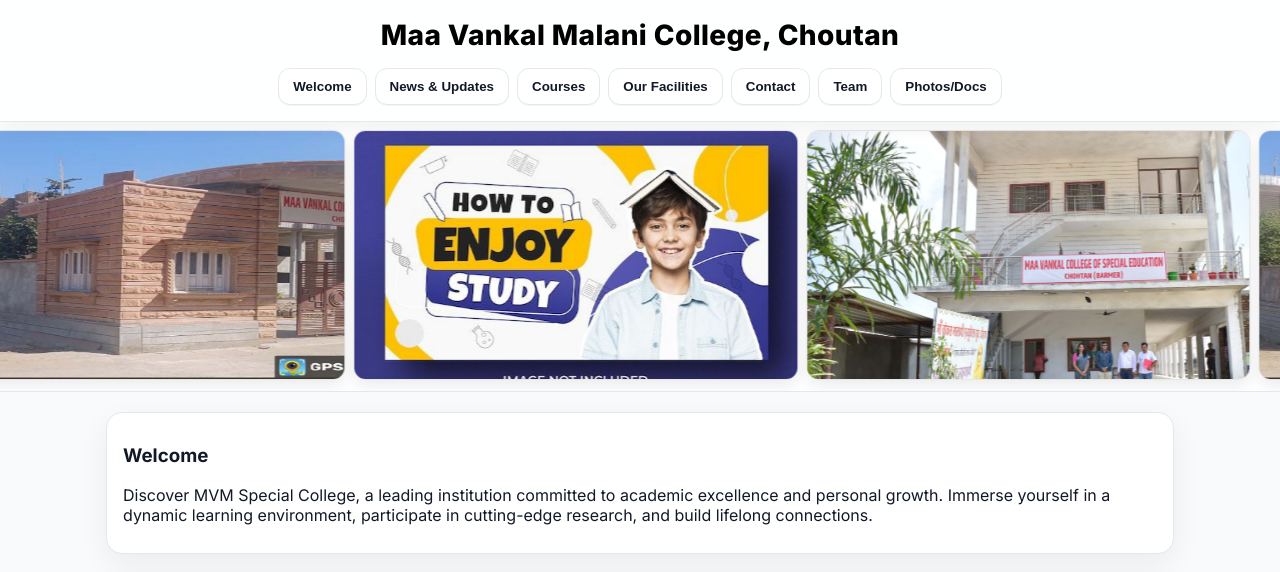
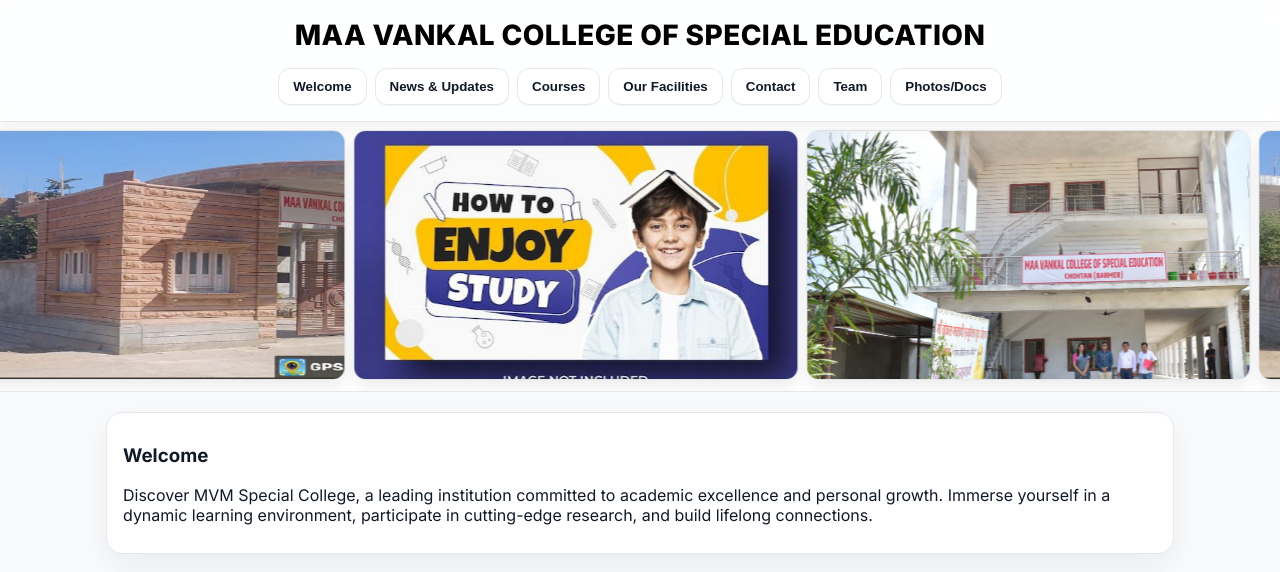
Before and after one commit to Thana-Ram06/mv-collage, a website: page public/index.html in a window 1280 px wide. Shown: the top 572 px of the page. Drawn offline with Linux system fonts and the light colour scheme; no server answers.

Commit message:
Minor update to public/index.html

```diff
--- a/public/index.html
+++ b/public/index.html
@@ -12,7 +12,7 @@
 <body>
   <header class="site-header">
     <div class="container header-inner">
-      <h1 class="brand">Maa Vankal Malani College, Choutan</h1>
+      <h1 class="brand">MAA VANKAL COLLEGE OF SPECIAL EDUCATION</h1>
       <nav class="nav">
         <button data-target="#welcome">Welcome</button>
         <button data-target="#news">News & Updates</button>
```
